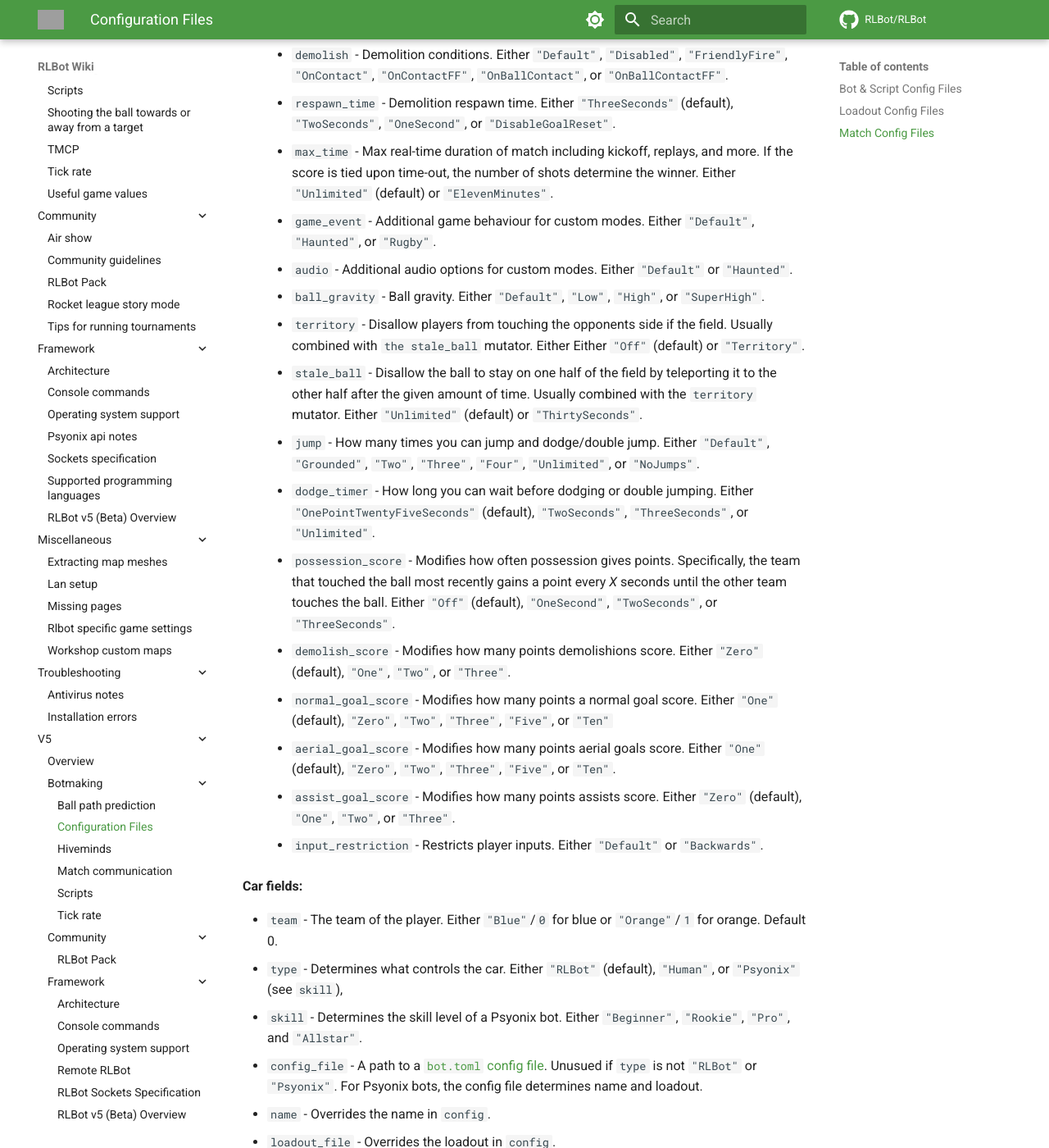
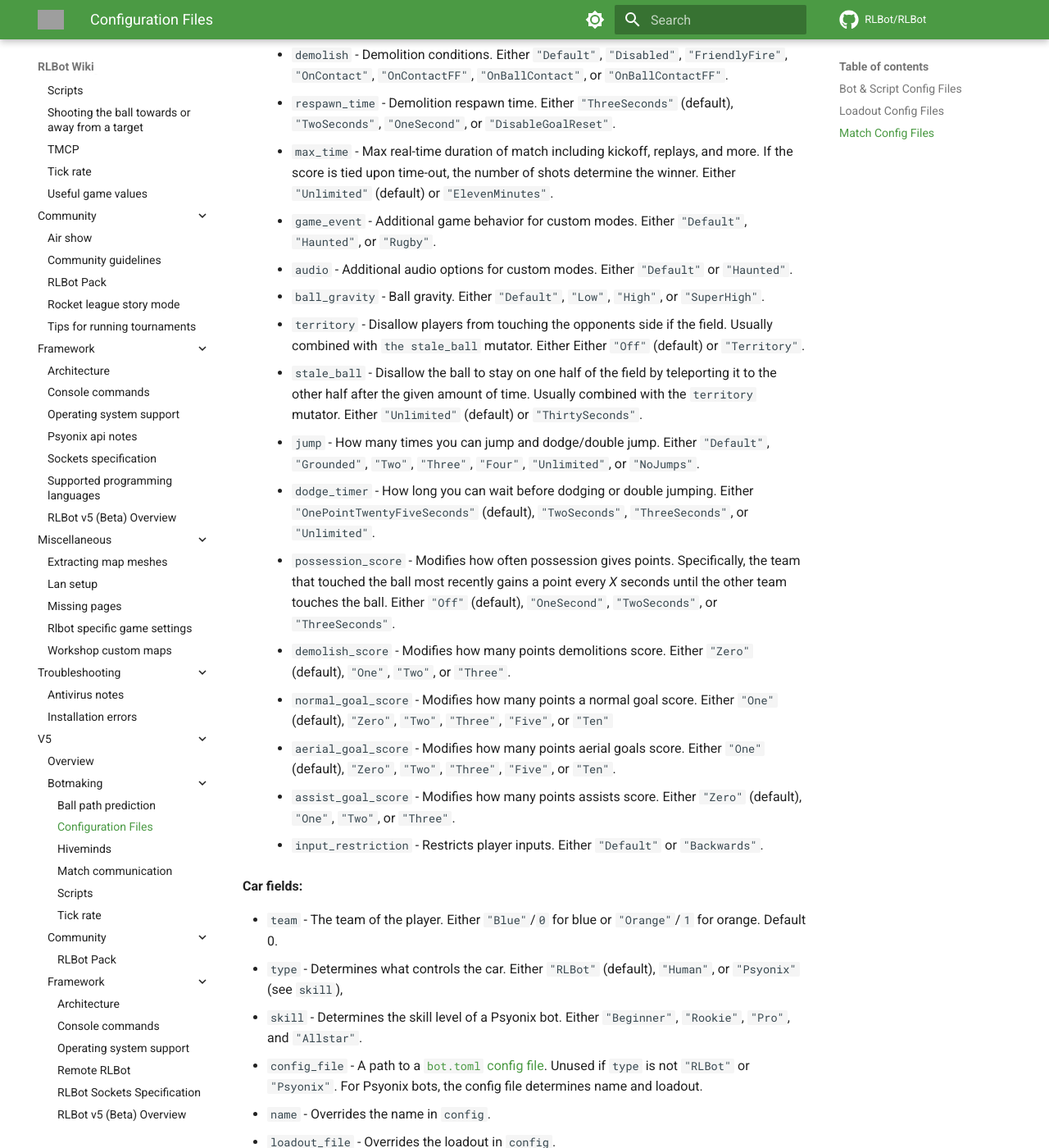
Before and after one commit to RLBot/wiki, an MkDocs documentation site: the page built from docs/v5/botmaking/config-files.md, in a window 1280 px wide and 1400 px high, scrolled down 4901 px. Shown: the whole window at 82% size. Built offline with MkDocs 1.6.1 and Material for MkDocs 9.7.7, drawn with Linux system fonts in a browser that asks for light colours; comment, search, counter and statistics services are not loaded; some of the changed text lies outside the part shown; grey boxes are pictures that could not be loaded.

Commit message:
spell check

```diff
--- a/docs/v5/botmaking/config-files.md
+++ b/docs/v5/botmaking/config-files.md
@@ -210,7 +210,7 @@ A match config file, e.g. `match.toml`, define a match and its settings, closely
     - `demolish` - Demolition conditions. Either `"Default"`, `"Disabled"`, `"FriendlyFire"`, `"OnContact"`, `"OnContactFF"`, `"OnBallContact"`, or `"OnBallContactFF"`.
     - `respawn_time` - Demolition respawn time. Either `"ThreeSeconds"` (default), `"TwoSeconds"`, `"OneSecond"`, or `"DisableGoalReset"`.
     - `max_time` - Max real-time duration of match including kickoff, replays, and more. If the score is tied upon time-out, the number of shots determine the winner. Either `"Unlimited"` (default) or `"ElevenMinutes"`.
-    - `game_event` - Additional game behaviour for custom modes. Either `"Default"`, `"Haunted"`, or `"Rugby"`.
+    - `game_event` - Additional game behavior for custom modes. Either `"Default"`, `"Haunted"`, or `"Rugby"`.
     - `audio` - Additional audio options for custom modes. Either `"Default"` or `"Haunted"`.
     - `ball_gravity` - Ball gravity. Either `"Default"`, `"Low"`, `"High"`, or `"SuperHigh"`.
     - `territory` - Disallow players from touching the opponents side if the field. Usually combined with `the stale_ball` mutator. Either Either `"Off"` (default) or `"Territory"`.
@@ -218,7 +218,7 @@ A match config file, e.g. `match.toml`, define a match and its settings, closely
     - `jump` - How many times you can jump and dodge/double jump. Either `"Default"`, `"Grounded"`, `"Two"`, `"Three"`, `"Four"`, `"Unlimited"`, or `"NoJumps"`.
     - `dodge_timer` - How long you can wait before dodging or double jumping. Either `"OnePointTwentyFiveSeconds"` (default), `"TwoSeconds"`, `"ThreeSeconds"`, or `"Unlimited"`.
     - `possession_score` - Modifies how often possession gives points. Specifically, the team that touched the ball most recently gains a point every *X* seconds until the other team touches the ball. Either `"Off"` (default), `"OneSecond"`, `"TwoSeconds"`, or `"ThreeSeconds"`.
-    - `demolish_score` - Modifies how many points demolishions score. Either `"Zero"` (default), `"One"`, `"Two"`, or `"Three"`.
+    - `demolish_score` - Modifies how many points demolitions score. Either `"Zero"` (default), `"One"`, `"Two"`, or `"Three"`.
     - `normal_goal_score` - Modifies how many points a normal goal score. Either `"One"` (default), `"Zero"`, `"Two"`, `"Three"`, `"Five"`, or `"Ten"`
     - `aerial_goal_score` - Modifies how many points aerial goals score. Either `"One"` (default), `"Zero"`, `"Two"`, `"Three"`, `"Five"`, or `"Ten"`.
     - `assist_goal_score` - Modifies how many points assists score. Either `"Zero"` (default), `"One"`, `"Two"`, or `"Three"`.
@@ -229,7 +229,7 @@ A match config file, e.g. `match.toml`, define a match and its settings, closely
 - `team` - The team of the player. Either `"Blue"`/`0` for blue or `"Orange"`/`1` for orange. Default 0.
 - `type` - Determines what controls the car. Either `"RLBot"` (default), `"Human"`, or `"Psyonix"` (see `skill`),
 - `skill` - Determines the skill level of a Psyonix bot. Either `"Beginner"`, `"Rookie"`, `"Pro"`, and `"Allstar"`.
-- `config_file` - A path to a [`bot.toml` config file](#bot-script-config-files). Unusued if `type` is not `"RLBot"` or `"Psyonix"`. For Psyonix bots, the config file determines name and loadout.
+- `config_file` - A path to a [`bot.toml` config file](#bot-script-config-files). Unused if `type` is not `"RLBot"` or `"Psyonix"`. For Psyonix bots, the config file determines name and loadout.
 - `name` - Overrides the name in `config`.
 - `loadout_file` - Overrides the loadout in `config`.
 
```
Also changed, not shown: other parts of docs/v5/botmaking/config-files.md (+1 -1 lines), docs/v5/botmaking/scripts.md (+1 -1 lines), docs/v5/framework/remote-rlbot.md (+1 -1 lines), docs/v5/framework/sockets-specification.md (+2 -2 lines), docs/v5/framework/v5.md (+3 -3 lines).
